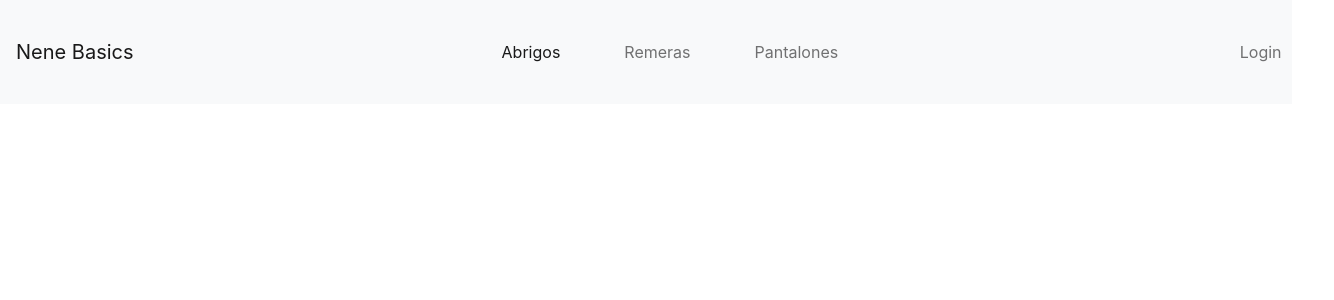
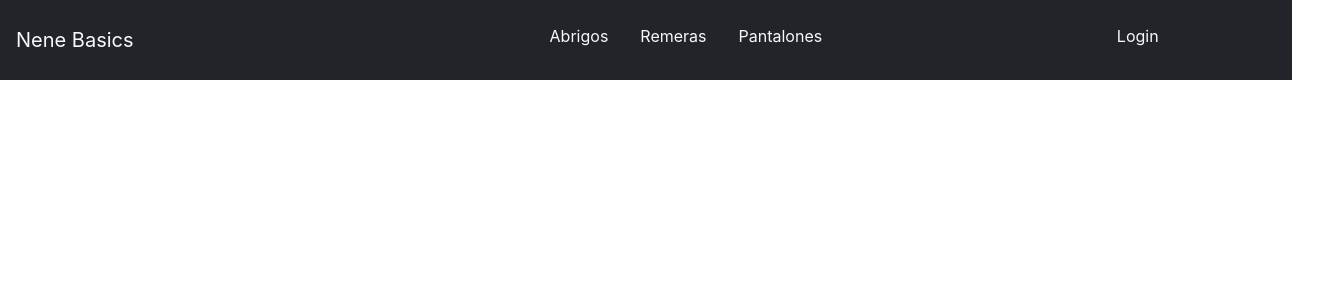
Before and after one commit to salaivaan/React_Coder, a React (Create React App) app: page / in a window 1280 px wide. Shown: the top 300 px of the page, 1334 px wide, since content can reach past the window. Built offline with nearby package versions, Linux system fonts and the light colour scheme.

Commit message:
desafio_dos_bg

```diff
--- a/src/App.js
+++ b/src/App.js
@@ -4,25 +4,25 @@ import './App.css';
 function App() {
   return (
 
-    <nav class="navbar navbar-expand-lg bg-light row">
+    <nav class="navbar navbar-expand-lg bg-dark row ">
     <div class="container-fluid ms-3">
-      <a class="navbar-brand" href="#">Nene Basics</a>
+      <a class="navbar-brand text-light bg-dark" href="#">Nene Basics</a>
       <button class="navbar-toggler" type="button" data-bs-toggle="collapse" data-bs-target="#navbarNav" aria-controls="navbarNav" aria-expanded="false" aria-label="Toggle navigation">
         <span class="navbar-toggler-icon"></span>
       </button>
       <div class="collapse navbar-collapse d-flex justify-content-evenly bd-highlight" id="navbarNav">
         <ul class="navbar-nav">
-          <li class="nav-item p-4 bd-highligh">
-            <a class="nav-link active" aria-current="page" href="#">Abrigos</a>
+          <li class="nav-item p-2 bd-highligh">
+            <a class="nav-link active text-light bg-dark" aria-current="page" href="#">Abrigos</a>
           </li>
-          <li class="nav-item p-4 bd-highligh">
-            <a class="nav-link" href="#">Remeras</a>
+          <li class="nav-item p-2 bd-highligh">
+            <a class="nav-link text-light bg-dark" href="#">Remeras</a>
           </li>
-          <li class="nav-item p-4 bd-highligh">
-            <a class="nav-link" href="#">Pantalones</a>
+          <li class="nav-item p-2 bd-highligh">
+            <a class="nav-link text-light bg-dark" href="#">Pantalones</a>
           </li>
-          <li class="nav-item p-4 bd-highligh col-3 offset-8">
-            <a class="nav-link" href='#'>Login</a>
+          <li class="nav-item p-2 bd-highligh col-3 offset-8  d-flex justify-content-center bd-highlight mb-2">
+            <a class="nav-link text-light bg-dark" href='#'>Login</a>
           </li>
         </ul>
       </div>
```
